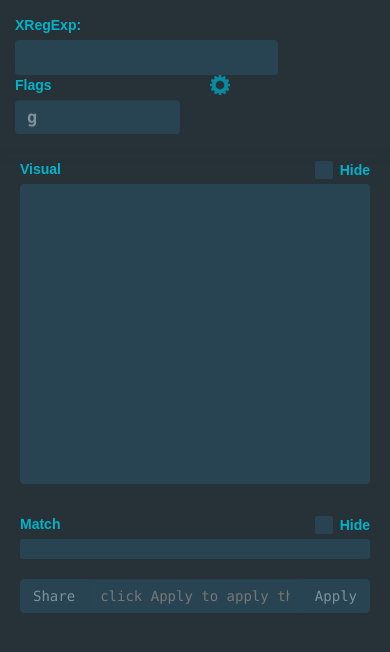
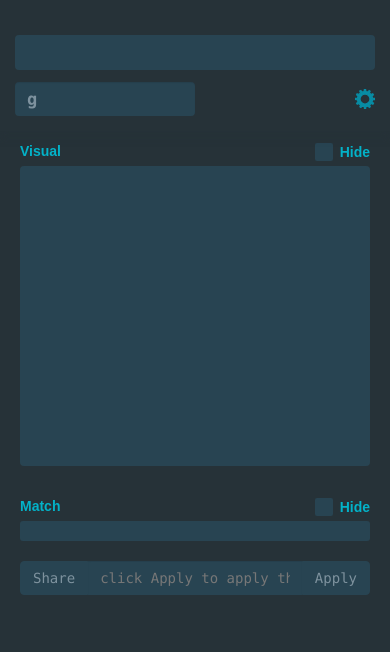
Before and after one commit to jdgregson/regex-builder, a website: page index.html in a window 390 px wide. Drawn offline with Linux system fonts and the light colour scheme.

Commit message:
Improved heading layout.

```diff
--- a/index.html
+++ b/index.html
@@ -17,17 +17,27 @@
 
 	<div class="affix">
 		<div class="row">
-			<div class="col-xs-9">
-				<label for="exp">
-					<a href="http://xregexp.com/" target="_blank" data-placement="bottom" title="Supports both native RegExp and XRegExp">XRegExp</a>:
-				</label>
-				<div id="exp_dsp" class="grey" data-placement="bottom"  title="Click to select all"></div>
+			<div class="col-xs-10" id="exp_col">
+				<div id="exp_dsp" class="grey" data-placement="bottom"  title="XRegExp"></div>
 				<pre id="exp" class="regex" save="text" contenteditable="true" spellcheck="false"></pre>
 			</div>
 			<div class="clearfix visible-xs"></div>
-			<div class="col-xs-2" id="flags-input">
-				<label for="flags">Flags</label>
-				<input id="flags" save="val" class="form-control" type="text" data-html="true" data-placement="bottom" value="g" title="Native JS Flags
+			<div class="col-xs-2" id="flags_col">
+				<div id="buttons">
+					<div id="open-settings-button">
+						<svg class="settings-button" version="1.1" id="Layer_1" xmlns="http://www.w3.org/2000/svg" xmlns:xlink="http://www.w3.org/1999/xlink" x="0px" y="0px" viewBox="0 0 16 16" style="enable-background:new 0 0 16 16;" xml:space="preserve" title="Settings" data-placement="bottom">
+							<path class="settings-button-stroke" d="M15.5,8.5V7.5L14,7.3c-0.1-0.6-0.2-1.2-0.5-1.8l1.2-0.9l-0.5-0.8l-1.4,0.6c-0.4-0.5-0.8-0.9-1.3-1.3l0.6-1.4
+								l-0.8-0.5l-0.9,1.2C9.9,2.2,9.3,2.1,8.7,2L8.5,0.5H7.5L7.3,2C6.7,2.1,6.1,2.2,5.6,2.5L4.7,1.3L3.8,1.7l0.6,1.4
+								C3.9,3.5,3.5,3.9,3.1,4.4L1.7,3.8L1.3,4.7l1.2,0.9C2.2,6.1,2.1,6.7,2,7.3L0.5,7.5v0.9L2,8.7c0.1,0.6,0.2,1.2,0.5,1.8l-1.2,0.9
+								l0.5,0.8l1.4-0.6c0.4,0.5,0.8,0.9,1.3,1.3l-0.6,1.4l0.8,0.5l0.9-1.2c0.6,0.2,1.1,0.4,1.8,0.5l0.2,1.5h0.9L8.7,14
+								c0.6-0.1,1.2-0.2,1.8-0.5l0.9,1.2l0.8-0.5l-0.6-1.4c0.5-0.4,0.9-0.8,1.3-1.3l1.4,0.6l0.5-0.8l-1.2-0.9c0.2-0.6,0.4-1.1,0.5-1.8
+								L15.5,8.5z M8,12c-2.2,0-4-1.8-4-4c0-2.2,1.8-4,4-4s4,1.8,4,4C12,10.2,10.2,12,8,12z"/>
+						</svg>
+					</div>
+				</div>
+				<input id="flags" save="val" class="form-control" type="text" data-html="true" data-placement="bottom" value="g" title="<b>Flags</b>
+
+					Native JS Flags
 				    <b>g</b>: global
 				    <b>i</b>: ignore case
 				    <b>m</b>: multi-line
@@ -38,18 +48,6 @@
 				    <b>s</b>: dot matches all
 				    <b>x</b>: free-spacing and line comments
 				    <b>A</b>: Astral">
-			</div>
-			<div class="col-xs-1" id="flags-input">
-				<div id="open-settings-button">
-					<svg class="settings-button" version="1.1" id="Layer_1" xmlns="http://www.w3.org/2000/svg" xmlns:xlink="http://www.w3.org/1999/xlink" x="0px" y="0px" viewBox="0 0 16 16" style="enable-background:new 0 0 16 16;" xml:space="preserve" title="Settings" data-placement="bottom">
-						<path class="settings-button-stroke" d="M15.5,8.5V7.5L14,7.3c-0.1-0.6-0.2-1.2-0.5-1.8l1.2-0.9l-0.5-0.8l-1.4,0.6c-0.4-0.5-0.8-0.9-1.3-1.3l0.6-1.4
-							l-0.8-0.5l-0.9,1.2C9.9,2.2,9.3,2.1,8.7,2L8.5,0.5H7.5L7.3,2C6.7,2.1,6.1,2.2,5.6,2.5L4.7,1.3L3.8,1.7l0.6,1.4
-							C3.9,3.5,3.5,3.9,3.1,4.4L1.7,3.8L1.3,4.7l1.2,0.9C2.2,6.1,2.1,6.7,2,7.3L0.5,7.5v0.9L2,8.7c0.1,0.6,0.2,1.2,0.5,1.8l-1.2,0.9
-							l0.5,0.8l1.4-0.6c0.4,0.5,0.8,0.9,1.3,1.3l-0.6,1.4l0.8,0.5l0.9-1.2c0.6,0.2,1.1,0.4,1.8,0.5l0.2,1.5h0.9L8.7,14
-							c0.6-0.1,1.2-0.2,1.8-0.5l0.9,1.2l0.8-0.5l-0.6-1.4c0.5-0.4,0.9-0.8,1.3-1.3l1.4,0.6l0.5-0.8l-1.2-0.9c0.2-0.6,0.4-1.1,0.5-1.8
-							L15.5,8.5z M8,12c-2.2,0-4-1.8-4-4c0-2.2,1.8-4,4-4s4,1.8,4,4C12,10.2,10.2,12,8,12z"/>
-					</svg>
-				</div>
 			</div>
 		</div>
 	</div>
--- a/styles/main.css
+++ b/styles/main.css
@@ -47,7 +47,10 @@ body {
 #exp_dsp {
   display: inline-block;
   cursor: pointer;
-  white-space: pre-wrap;
+  white-space: nowrap;
+  overflow-x: scroll;
+  padding-left: 4px;
+  font-size: 16px;
 }
 
 #exp_dsp .error {
@@ -78,8 +81,6 @@ body {
   font-weight: normal;
 }
 
-
-/* checkboxes */
 .checkbox-container {
   position: relative;
   padding-left: 35px;
@@ -130,14 +131,28 @@ body {
   height: 10px;
 }
 
-#flags-input .tooltip-inner {
+#flags_col .tooltip-inner {
   white-space: pre-wrap;
   line-height: 10px;
   text-align: start;
 }
 
-#flags-input .tooltip-inner b {
+#flags_col .tooltip-inner b {
   font-size: 17px;
+}
+
+#flags_col.responsive {
+  margin-top: 12px;
+}
+
+#flags_col.responsive #buttons {
+  float: right;
+  height: 20px;
+  margin-top: 7px;
+}
+
+#flags.responsive {
+  max-width: 50%;
 }
 
 .tooltip.in {
@@ -150,7 +165,6 @@ body {
   position: fixed;
   top: 0;
   left: 0;
-  background-color: rgba(0, 0, 0, 0.7);
   z-index: 999;
 }
 
@@ -176,7 +190,6 @@ body {
   margin: 0 auto;
   border-radius: 5px;
   padding: 5px;
-  background-color: #284452;
 }
 
 .dialog-close-button {
@@ -206,15 +219,26 @@ body {
 }
 
 .settings-button {
-  fill: #088ca4;
   width: 20px;
 }
 
 .settings-button-stroke {
-  stroke: #088ca4;
   stroke-miterlimit:10;
 }
 
 #settings label {
   margin-right: 10px;
 }
+
+::-webkit-scrollbar {
+  width: 3px;
+  height: 3px;
+}
+
+#buttons {
+    height: 31px;
+}
+
+#buttons div {
+  float: right;
+}
--- a/styles/theme-classic.css
+++ b/styles/theme-classic.css
@@ -110,3 +110,15 @@ body {
 .settings-button-stroke {
   stroke: #333333;
 }
+
+::-webkit-scrollbar-track {
+    background: #f1f1f1;
+}
+
+::-webkit-scrollbar-thumb {
+    background: #888;
+}
+
+::-webkit-scrollbar-thumb:hover {
+    background: #555;
+}
--- a/styles/theme-dark.css
+++ b/styles/theme-dark.css
@@ -205,3 +205,15 @@ select {
     font-weight: bold !important;
     font-size: 17px !important;
 }
+
+::-webkit-scrollbar-track {
+    background: #263238;
+}
+
+::-webkit-scrollbar-thumb {
+    background: #03b2c8;
+}
+
+::-webkit-scrollbar-thumb:hover {
+    background: #03b2c8;
+}
```
Also changed, not shown: lib/main.js.
